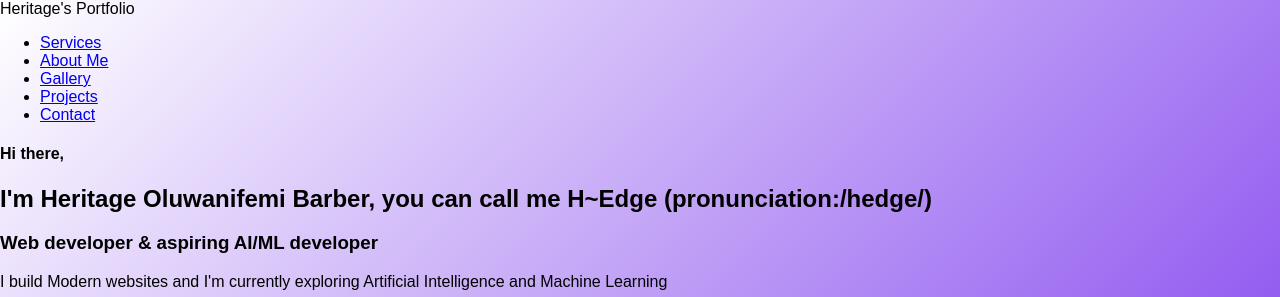
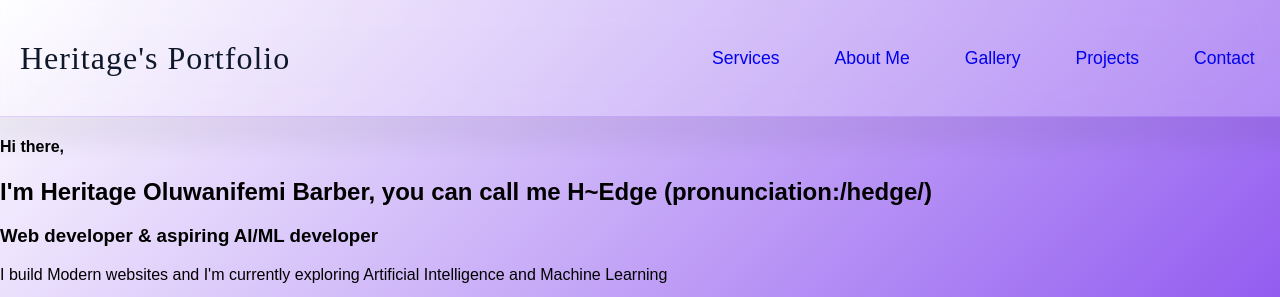
Before and after one commit to h-edgethedev/My-portfolio, a plain HTML site: page index.html in a window 1280 px wide. Shown: the top 297 px of the page. Drawn offline with Linux system fonts and the light colour scheme; a script that the page names is missing; a web font is replaced by a local one.

Commit message:
more stylings to the portfolio landing page

```diff
--- a/styles.css
+++ b/styles.css
@@ -1,9 +1,54 @@
+@import url('https://fonts.googleapis.com/css2?family=Mogra&family=Playwrite+GB+S+Guides:ital@0;1&display=swap');
+
 body {
     margin: 0;
     padding: 0;
     font-family: Arial, Helvetica, sans-serif;
-    background: linear-gradient(135deg, #ffffff,#7c3aed,#7ccfff);
+    background: linear-gradient(135deg, #ffffff, #7c3aed, #7ccfff);
     background-size: cover;
     width: 100%;
-     background-repeat: no-repeat;
+    background-repeat: no-repeat;
 }
+
+header {
+    background: rgba(255, 255, 255, 0.2);
+    display: flex;
+    height: 12vh;
+    flex-flow: wrap row;
+    backdrop-filter: blur(12px);
+    border-bottom: 1px solid rgba(124, 58, 237, 0.2);
+    box-shadow: 0 8px 20px 20px rgba(0, 0, 0, 0.05);
+    position: sticky;
+    align-items: center;
+    justify-content: space-between;
+    z-index: 1000;
+    padding: 10px 20px 10px 20px;
+}
+
+#title {
+    font-size: 2rem;
+    font-family: "Mogra";
+    margin: 0;
+    font-weight: 300;
+    letter-spacing: 1px;
+    color: #0f172a;
+    width: 50%;
+}
+.header-nav{
+    width: 45%;
+    padding-right: 30px;
+}
+#tags {
+    list-style: none;
+    display: flex;
+    gap: 55px;
+    width: 100%;
+}
+
+#tags a{
+    text-decoration: none;
+    font-size: 1.1rem;
+    font-weight: 500;
+    position: relative;
+    transform: 0.3s ease;
+}
```
